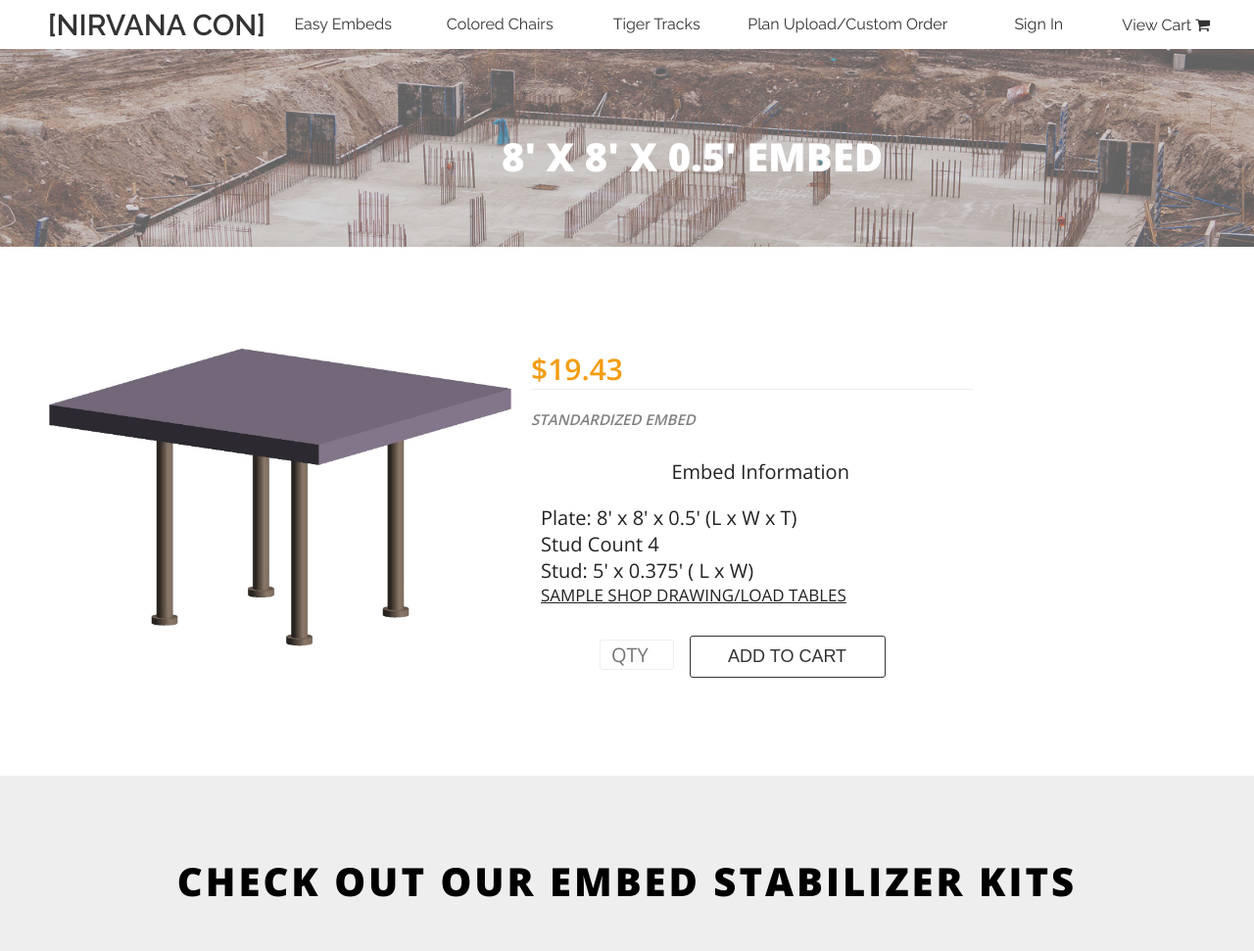
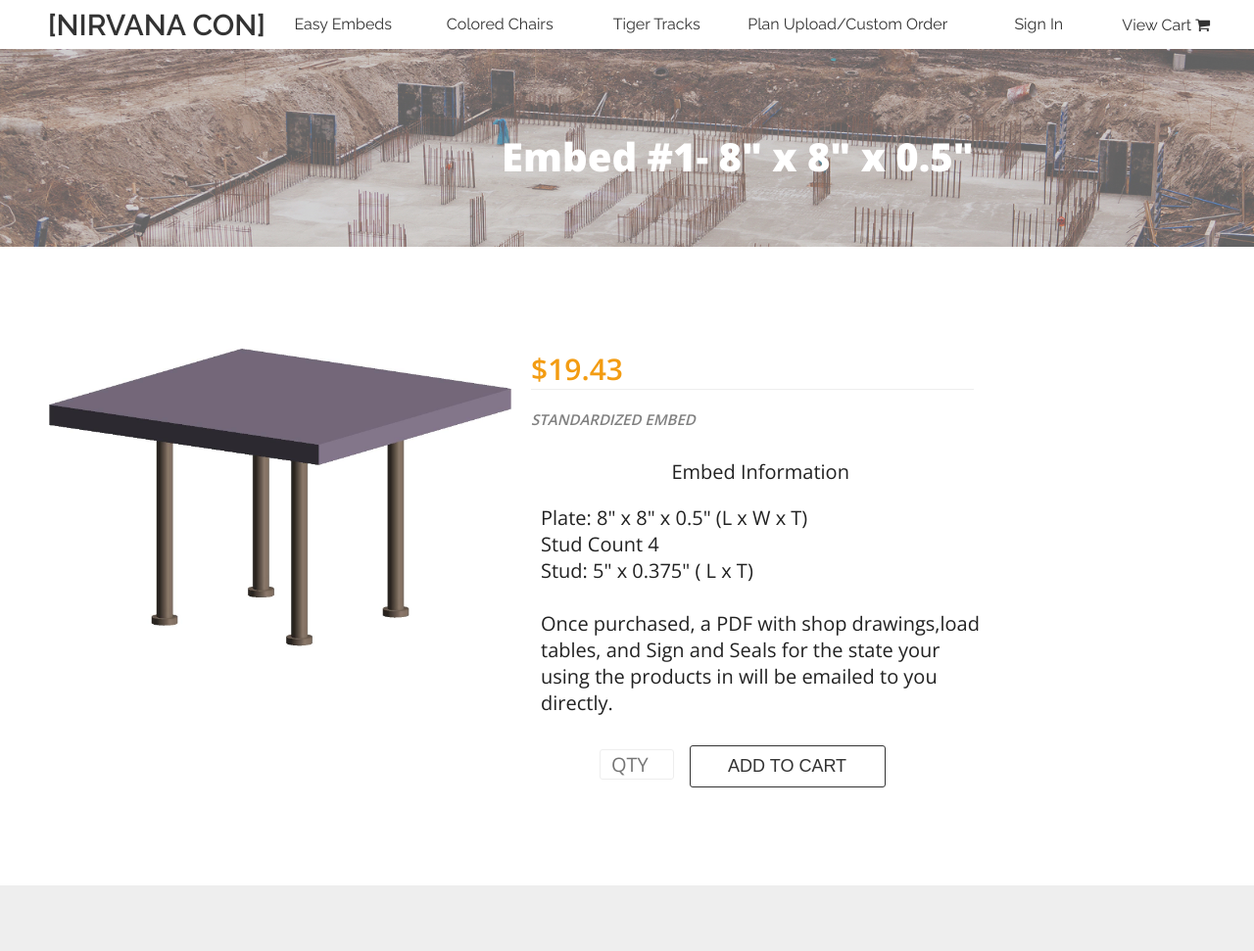
Before and after one commit to ZakiAhmed123/NirConSite, a Rails app: page /products/embeds/1 in a window 1280 px wide. Shown: the top 971 px of the page at 98% size. Run offline with Rails 7, Linux system fonts and the light colour scheme; style sheets or scripts are compiled from the project's sources; some libraries are stand-ins or nearby versions.

Commit message:
updated with ssl and styling

```diff
--- a/app/assets/stylesheets/basics.scss
+++ b/app/assets/stylesheets/basics.scss
@@ -247,3 +247,23 @@ color:#f1c40f;
   color: #333;
   font-size: 20px;
 }
+
+// shipping info
+.shipping-info-title {
+  font-size:80px;
+  color:#333;
+  font-family: 'Open Sans', sans-serif; font-weight:600;
+  text-align: center;
+  margin-top:100px;
+  margin-bottom:50px;
+}
+
+.shipping-info-desc {
+  font-size: 20px;
+  color:#333;
+  font-family: 'Open Sans', sans-serif; font-weight:400;
+  margin-bottom:50px;
+  margin-left: 30%;
+  margin-right:30%;
+  line-height: 40px;
+}
--- a/app/views/basics/home.html.erb
+++ b/app/views/basics/home.html.erb
@@ -49,7 +49,7 @@ In an industry filled with repetitive custom construction parts, Nirvana Constru
         DIRECT SHIPPING
       </div>
       <div class="layer-text">
-        We ship directly to you, securely sealed with tracking, this includes construction sites that are under construction. </div>
+        We ship directly to you, securely sealed with tracking, this includes live construction sites. </div>
     </div>
 
   </div>
--- a/app/views/checkout/receipt.html.erb
+++ b/app/views/checkout/receipt.html.erb
@@ -7,7 +7,7 @@
   THANK YOU FOR YOUR PURCHASE
 </div>
   <div class="" style="Font-family:San Francisco Light; font-size:18px; text-align:center;margin-top:30px;">
-  We sent a receipt to your email (<strong> <%= @order.email %></strong>). Your load tables, sign and seals and shop drawings are all in the email and you can download them below
+  We sent a receipt to your email (<strong> <%= @order.email %></strong>). Your load tables, sign and seals and shop drawings will be emailed to you shortly. If you do not recieve an email within 12 hours, please feel free to call us at 832-483-2131 or email us at nirconrd@gmail.com
 </div>
 
 
--- a/app/views/products/embed_view.html.erb
+++ b/app/views/products/embed_view.html.erb
@@ -2,7 +2,7 @@
 <div class="view-header">
   <%= image_tag "slab.jpg" %>
   <div class="view-title">
-    <%= @product.name.upcase %>
+    <%= @product.name %> <%= @product.length %>" <%= @product.width%>" <%=@product.thickness %>"
   </div>
 </div>
 
@@ -22,16 +22,17 @@
       Embed Information
     </p>
     <p class="product-dimensions">
-      Plate: <%=@product.length%>' x
-    <%=@product.width%>' x
-<%=@product.thickness%>' (L x W x T)
+      Plate: <%=@product.length%>"
+    <%=@product.width%>"
+<%=@product.thickness%>" (L x W x T)
 </br>
 Stud Count
 <%= @product.stud_count%></br>
-<%=@product.stud_length %> <%= @product.stud_thickness %> ( L x W)</br>
+<%=@product.stud_length %>" <%= @product.stud_thickness %>" ( L x T)</br>
+</br>
+Once purchased, a PDF with shop drawings,load tables, and Sign and Seals for the state your using the products in will be emailed to you directly.
+</p>
 
-</p>
-    <%= link_to 'SAMPLE SHOP DRAWING/LOAD TABLES',pdf_path, class:"product-drawing" %>
     </div>
     <%= form_for :order_item, :url => add_to_cart_path(product_id: @product.id) do |f| %>
     <p class="quantity">
--- a/app/views/products/embeds.html.erb
+++ b/app/views/products/embeds.html.erb
@@ -30,9 +30,9 @@
           <%= image_tag "#{product.img_file}.jpg", {:class => "embed_picture"}%>
         </div>
         <p class="product-index-price"><%= number_to_currency(product.price)%></p>
-        <p class="product-name"><%= product.name.upcase %>(in)</p>
+        <p class="product-name"><%= product.name %> <%= product.length %>" <%= product.width%>" <%=product.thickness %>"</p>
         <p class="product-sub">
-          <%=product.stud_length %> <%= product.stud_thickness %></p>
+          <%=product.stud_length %>" <%= product.stud_thickness %>"</p>
         <%end%>
       </div>
       <%end%>
--- a/config/environments/production.rb
+++ b/config/environments/production.rb
@@ -42,7 +42,7 @@ Rails.application.configure do
   config.action_dispatch.x_sendfile_header = 'X-Accel-Redirect' # for NGINX
 
   # Force all access to the app over SSL, use Strict-Transport-Security, and use secure cookies.
-  # config.force_ssl = true
+  config.force_ssl = true
 
   # Use the lowest log level to ensure availability of diagnostic information
   # when problems arise.
--- a/embeds.csv
+++ b/embeds.csv
@@ -1,24 +1,24 @@
 id,length,width,thickness,stud_count,stud_thickness,stud_length,total_weight,pre_price,shipping_cost,price,name,img_file,pdf
-1,8,8,0.5,4,0.375',Stud: 5' x,9.72,19.43,13.69,19.43,8' x 8' x 0.5' Embed,SR-01,sample
-2,8,8,0.5,4,0.625',Stud: 5' x,10.83,21.66,14.91,21.66,8' x 8' x 0.5' Embed,SR-02,sample
-3,8,10,0.5,4,0.375',Stud: 5' x,11.99,23.97,16.18,23.97,8' x 10' x 0.5' Embed,SR-03,sample
-4,8,10,0.5,4,0.625',Stud: 5' x,13.1,26.2,17.41,26.2,8' x 10' x 0.5' Embed,SR-04,sample
-5,8,12,0.75,4,0.375',Stud: 6' x,21.2,42.4,26.32,42.4,8' x 12' x 0.75' Embed,SR-05,sample
-6,8,12,0.75,4,0.625',Stud: 6' x,22.54,45.08,27.79,45.08,8' x 12' x 0.75' Embed,SR-06,sample
-7,8,16,0.75,6,0.375',Stud: 6' x,28.39,56.79,34.23,56.79,8' x 16' x 0.75' Embed,SR-07,sample
-8,8,16,0.75,6,0.625',Stud: 6' x,30.4,60.8,36.44,60.8,8' x 16' x 0.75' Embed,SR-08,sample
-9,10,10,0.75,4,0.375',Stud: 6' x,22.05,44.1,27.26,44.1,10' x 10' x 0.75' Embed,SR-09,sample
-10,10,10,0.75,4,0.625',Stud: 6' x,23.39,46.78,28.73,46.78,10' x 10' x 0.75' Embed,SR-10,sample
-11,10,12,0.75,4,0.375',Stud: 6' x,26.31,52.62,31.94,52.62,10' x 12' x 0.75' Embed,SR-11,sample
-12,10,12,0.75,4,0.625',Stud: 6' x,27.65,55.3,33.42,55.3,10' x 12' x 0.75' Embed,SR-12,sample
-13,10,16,0.75,6,0.375',Stud: 6' x,35.21,70.42,41.73,70.42,10' x 16' x 0.75' Embed,SR-13,sample
-14,10,16,0.75,6,0.625',Stud: 6' x,37.22,74.43,43.94,94.43,10' x 16' x 0.75' Embed,SR-14,sample
-15,12,12,0.75,4,0.375',Stud: 6' x,31.42,62.85,37.57,62.85,12' x 12' x 0.75' Embed,SR-15,sample
-16,12,12,0.75,4,0.625',Stud: 6' x,32.76,65.52,39.04,65.52,12' x 12' x 0.75' Embed,SR-16,sample
-17,12,16,0.75,6,0.375',Stud: 6' x,42.02,84.05,49.23,84.05,12' x 16' x 0.75' Embed,SR-17,sample
-18,12,16,0.75,6,0.625',Stud: 6' x,44.03,88.06,51.43,88.06,12' x 16' x 0.75' Embed,SR-18,sample
-19,16,16,0.75,8,0.375',Stud: 6' x,56.03,112.07,64.64,112.07,16' x 16' x 0.75' Embed,SR-19,sample
-20,16,16,0.75,8,0.625',Stud: 6' x,58.71,117.42,67.58,117.42,16' x 16' x 0.75' Embed,SR-20,sample
-101,,,,,,,,,15,35,Inside Condition Embed Stabilizer,inside,inside_condition
-102,,,,,,,,,15,30,Corner Condition Embed Stabilizer,corner,corner_condition
-103,,,,,,,,,15,25,Side Condition Embed Stabilizer,side,side_condition
+1,8,x 8,x 0.5,4,x 0.375,Stud: 5,9.72,19.43,13.69,19.43,Embed #1-,SR-01,sample
+2,8,x 8,x 0.5,4,x 0.625,Stud: 5,10.83,21.66,14.91,21.66,Embed #2-,SR-02,sample
+3,8,x 10,x 0.5,4,x 0.375,Stud: 5,11.99,23.97,16.18,23.97,Embed #3-,SR-03,sample
+4,8,x 10,x 0.5,4,x 0.625,Stud: 5,13.1,26.2,17.41,26.2,Embed #4-,SR-04,sample
+5,8,x 12,x 0.75,4,x 0.375,Stud: 6,21.2,42.4,26.32,42.4,Embed #5-,SR-05,sample
+6,8,x 12,x 0.75,4,x 0.625,Stud: 6,22.54,45.08,27.79,45.08,Embed #6-,SR-06,sample
+7,8,x 16,x 0.75,6,x 0.375,Stud: 6,28.39,56.79,34.23,56.79,Embed #7-,SR-07,sample
+8,8,x 16,x 0.75,6,x 0.625,Stud: 6,30.4,60.8,36.44,60.8,Embed #8-,SR-08,sample
+9,10,x 10,x 0.75,4,x 0.375,Stud: 6,22.05,44.1,27.26,44.1,Embed #9-,SR-09,sample
+10,10,x 10,x 0.75,4,x 0.625,Stud: 6,23.39,46.78,28.73,46.78,Embed #10-,SR-10,sample
+11,10,x 12,x 0.75,4,x 0.375,Stud: 6,26.31,52.62,31.94,52.62,Embed #11-,SR-11,sample
+12,10,x 12,x 0.75,4,x 0.625,Stud: 6,27.65,55.3,33.42,55.3,Embed #12-,SR-12,sample
+13,10,x 16,x 0.75,6,x 0.375,Stud: 6,35.21,70.42,41.73,70.42,Embed #13-,SR-13,sample
+14,10,x 16,x 0.75,6,x 0.625,Stud: 6,37.22,74.43,43.94,94.43,Embed #14-,SR-14,sample
+15,12,x 12,x 0.75,4,x 0.375,Stud: 6,31.42,62.85,37.57,62.85,Embed #15-,SR-15,sample
+16,12,x 12,x 0.75,4,x 0.625,Stud: 6,32.76,65.52,39.04,65.52,Embed #16-,SR-16,sample
+17,12,x 16,x 0.75,6,x 0.375,Stud: 6,42.02,84.05,49.23,84.05,Embed #17-,SR-17,sample
+18,12,x 16,x 0.75,6,x 0.625,Stud: 6,44.03,88.06,51.43,88.06,Embed #18-,SR-18,sample
+19,16,x 16,x 0.75,8,x 0.375,Stud: 6,56.03,112.07,64.64,112.07,Embed #19-,SR-19,sample
+20,16,x 16,x 0.75,8,x 0.625,Stud: 6,58.71,117.42,67.58,117.42,Embed #20-,SR-20,sample
+101,,,,,Inside Condition,,,,15,35,Embed Stabilizer,inside,inside_condition
+102,,,,,Corner Condition,,,,15,30,Embed Stabilizer,corner,corner_condition
+103,,,,,Side Condition,,,,15,25,Embed Stabilizer,side,side_condition
```
Also changed, not shown: app/views/basics/shipping_info.html.erb (+11 -0 lines), 3 other files.
